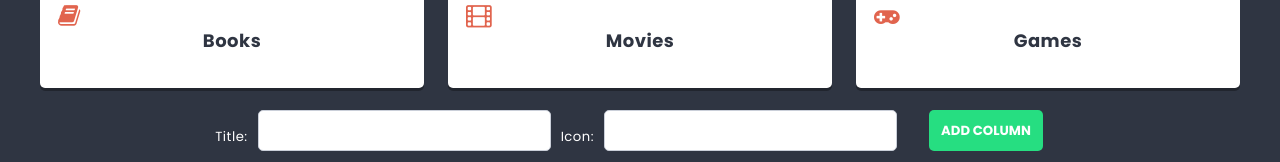
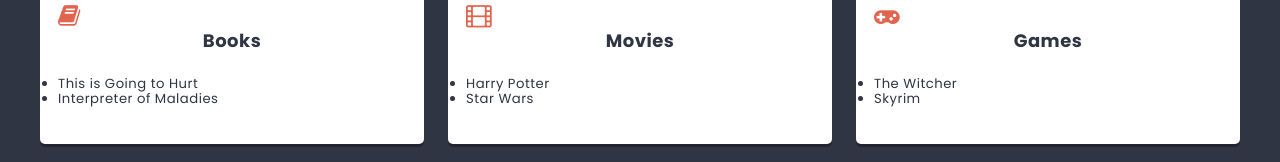
Before and after one commit to Bregoric/FirstAppReact, a React (Create React App) app: page / in a window 1280 px wide. Shown: the part 552-714 px from the top of the page. Built offline with nearby package versions, Linux system fonts and the light colour scheme.

Commit message:
Add cards

```diff
--- a/src/components/Column/Column.js
+++ b/src/components/Column/Column.js
@@ -5,6 +5,11 @@
         <article className={styles.column}>
             <span className={styles.icon + ' fa fa-' + props.icon} />
             <h2 className={styles.title}>{props.title}</h2>
+            <ul className={styles.cards}>
+                {props.cards.map((card) => (
+          <li key={card.id}>{card.title}</li>
+        ))}
+            </ul>
         </article>
     );
 };
--- a/src/components/List/List.js
+++ b/src/components/List/List.js
@@ -5,13 +5,37 @@
 import ColumnForm from '../ColumnForm/ColumnForm';
 
 const List = () => {
-    const [columns, setColumns] = useState([
-        { id: 1, title: 'Books', icon: 'book' },
-        { id: 2, title: 'Movies', icon: 'film' },
-        { id: 3, title: 'Games', icon: 'gamepad' }
-    ]);
+  const [columns, setColumns] = useState([
+    {
+      id: 1,
+      title: 'Books',
+      icon: 'book',
+      cards: [
+        { id: 1, title: 'This is Going to Hurt' },
+        { id: 2, title: 'Interpreter of Maladies' }
+      ]
+    },
+    {
+      id: 2,
+      title: 'Movies',
+      icon: 'film',
+      cards: [
+        { id: 1, title: 'Harry Potter' },
+        { id: 2, title: 'Star Wars' }
+      ]
+    },
+    {
+      id: 3,
+      title: 'Games',
+      icon: 'gamepad',
+      cards: [
+        { id: 1, title: 'The Witcher' },
+        { id: 2, title: 'Skyrim' }
+      ]
+    }
+  ]);
     const addColumn = newColumn => {
-		setColumns([...columns, { id: shortid(), title: newColumn.title }]);
+		setColumns([...columns, { id: shortid(), title: newColumn.title, cards: [], }]);
 };
 
 
@@ -22,7 +46,7 @@
           </header>
           <p className={styles.description}>Interesting things I want to check out</p>
           <section className={styles.columns}>
-          {columns.map(column => <Column key={column.id} title={column.title} icon={column.icon} />)}
+          {columns.map(column => <Column key={column.id} title={column.title} icon={column.icon} cards={column.cards} />)}
           </section>
           <ColumnForm action={addColumn} />
       </div>
```
